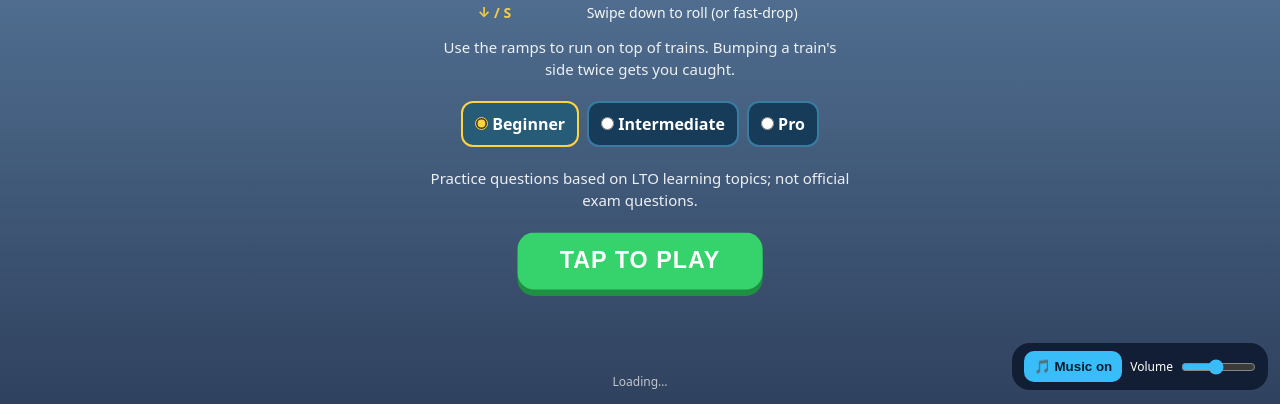
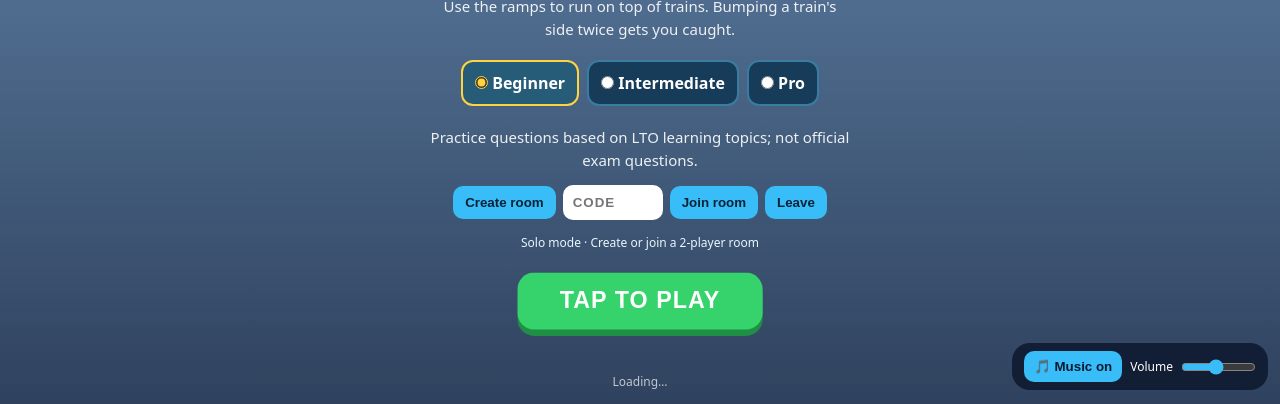
Before and after one commit to Daisy09-dev/subway-surfers, a plain HTML site: page index.html in a window 1280 px wide. Shown: the part 396-800 px from the top of the page. Drawn offline with nearby package versions, Linux system fonts and the light colour scheme.

Commit message:
Add create and join room controls to ROAD RUSH menu

```diff
--- a/index.html
+++ b/index.html
@@ -72,6 +72,10 @@
     .quiz-feedback { min-height:3em; line-height:1.5; margin-top:14px; }
     #quiz-next { margin-top:12px; width:100%; }
     #quiz-progress { font-size:13px; color:#c1e8ff; }
+    .room-panel {display:flex;flex-wrap:wrap;justify-content:center;align-items:center;gap:7px;max-width:520px;}
+    .room-panel button {border:0;background:#38bdf8;color:#082237;border-radius:10px;padding:9px 12px;font-weight:800;cursor:pointer;}
+    .room-panel input {width:100px;background:#fff;color:#102338;border:0;border-radius:10px;padding:10px;text-transform:uppercase;font-weight:800;letter-spacing:1px;}
+    #room-status {font-size:12px;min-height:18px;color:#e8f7ff;}
     .difficulty-picker {display:flex;gap:8px;flex-wrap:wrap;justify-content:center;margin:6px 0;}
     .difficulty-picker label {background:#163c59;border:2px solid #397ca2;padding:10px 12px;border-radius:12px;font-weight:800;cursor:pointer;}
     .difficulty-picker label:has(input:checked){border-color:#ffd23f;background:#275c79;}
@@ -119,6 +123,8 @@
       <label><input type="radio" name="difficulty" value="pro" /> Pro</label>
     </div>
     <p class="subtitle">Practice questions based on LTO learning topics; not official exam questions.</p>
+    <div class="room-panel"><button id="create-room" type="button">Create room</button><input id="room-code" maxlength="6" placeholder="CODE" aria-label="Room code" /><button id="join-room" type="button">Join room</button><button id="leave-room" type="button">Leave</button></div>
+    <p id="room-status" aria-live="polite">Solo mode · Create or join a 2-player room</p>
     <button class="btn" id="play-btn">Tap to play</button>
   </div>
 
```
